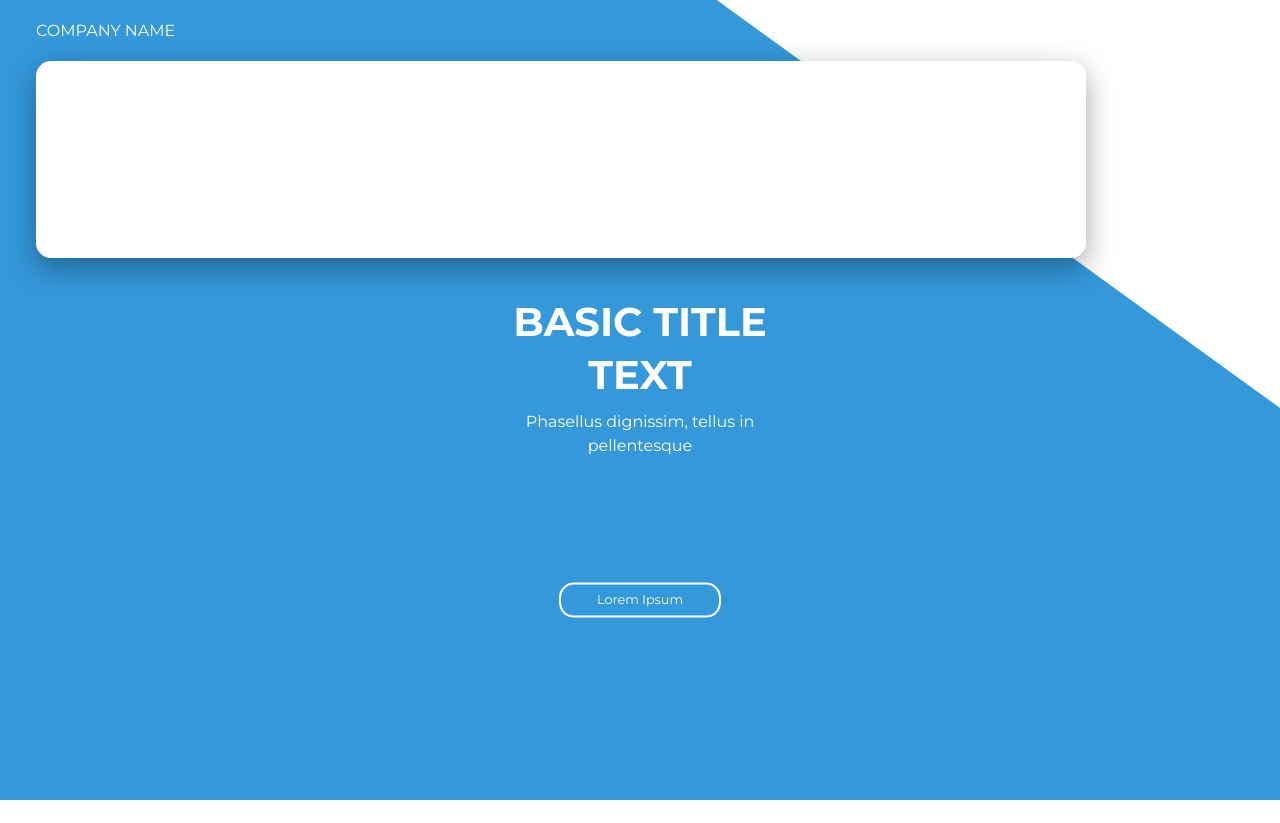
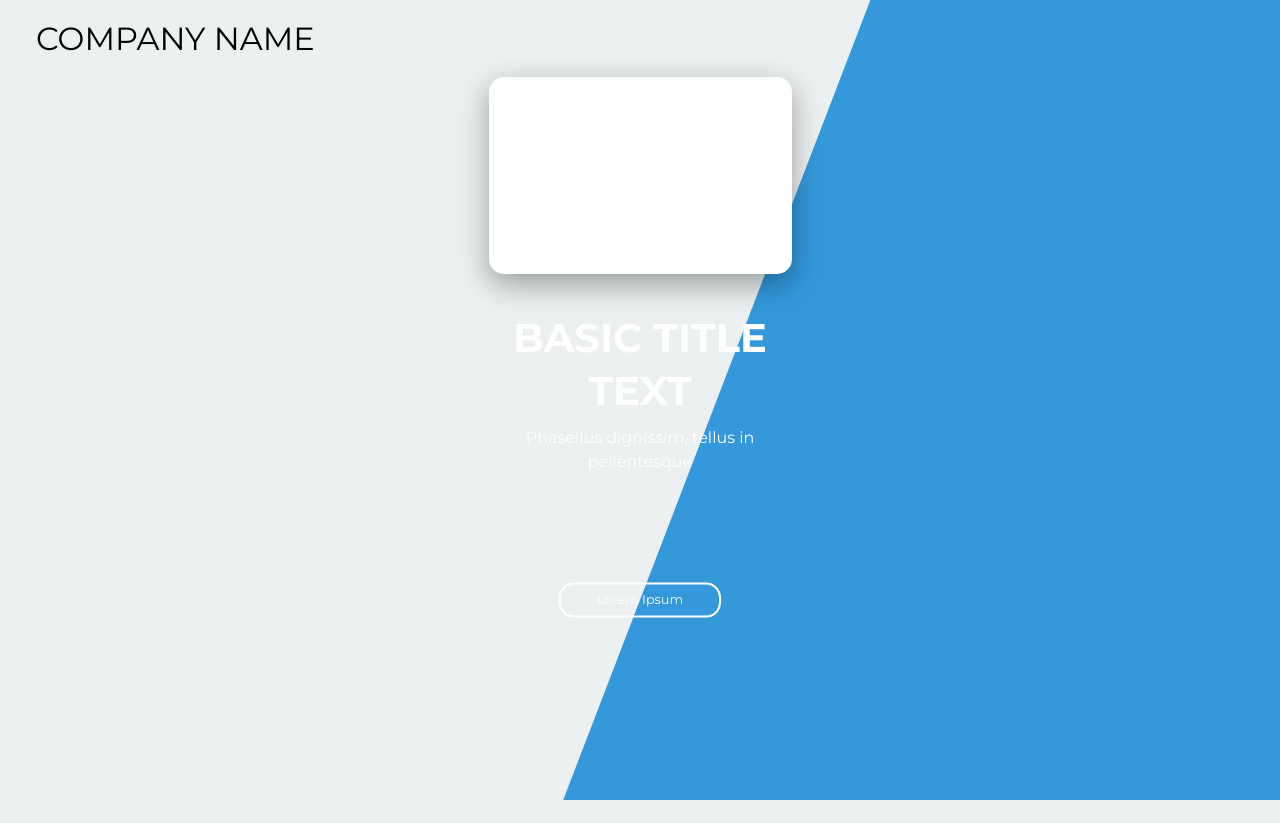
Before and after one commit to fishfriedcleef/responsive-web-design-with-SCSS, a plain HTML site: page index.html in a window 1280 px wide. After the commit the page ends 800 px from the top, so only its background shows below. Drawn offline with Linux system fonts and the light colour scheme.

Commit message:
finished for the day, desktop half done

```diff
--- a/CSS/style.scss
+++ b/CSS/style.scss
@@ -7,19 +7,27 @@ $colors: (
 
 $fontSize: (
     bigHeader: 2.5rem,
+    medHeader: 2rem,
     regHeader: 1.25rem,
     body: 1rem,
     small: 0.8rem
 );
 
 $border: 15px;
+$desktop: 800px;
 
 @function color($color-selection){
     @return map-get($colors, $color-selection );
 }
 
 @function text($text-size){
-    @return map-get($fontSize, $text-size)
+    @return map-get($fontSize, $text-size);
+}
+
+@mixin desktop {
+    @media (min-width: #{$desktop}) {
+        @content;
+    }
 }
 
 body, html {
@@ -28,6 +36,7 @@ body, html {
 
 body{
     font-family: 'Montserrat', sans-serif;
+    background-color: color(bg-color);
     .back-decor{
         clip-path: polygon(0 0, 56% 0, 100% 51%, 100% 100%, 0 100%);
         width: 100%;
@@ -35,7 +44,20 @@ body{
         background-color: color(decor-color);
         position: absolute;
         z-index: -1;
-        top: 0;
+
+        @include desktop{
+            clip-path: polygon(68% 0, 100% 0%, 100% 100%, 44% 100%);
+        }
+    }
+}
+
+.container{
+    @include desktop{
+        display: grid;
+        grid-template-columns: 50% auto;
+        grid-template-areas:
+            "options"
+            "info";
     }
 }
 
@@ -44,19 +66,28 @@ nav{
         font-size: text(redHeader);
         color: color(text-color);
         text-transform: uppercase;
-        margin-top: 23px;
-        margin-left: 36px;
+        padding: 23px 0 0 36px;
+
+        @include desktop{
+            font-size: text(medHeader);
+            color: color(alt-text)
+        }
     }
 }
 
 section.options{
     .option-box{
-        width: 82%;
+        width: 303px;
         height: 197px;
         background-color: color(text-color);
-        margin: 22px 0 0 36px;
+        margin: 22px auto 0 auto;
         border-radius: $border;
         box-shadow: 0px 10px 30px rgba(0, 0, 0, 0.349);
+
+        @include desktop{
+            grid-area: options;
+            align-self: center;
+        }
     }
 }
 
@@ -91,4 +122,10 @@ section.info-text{
         -ms-transform: translate(-50%, -50%);
         transform: translate(-50%, -50%);
     }
+
+    @include desktop{
+        grid-area: info;
+        align-self: center;
+        height: fit-content;
+    }
 }
```
Also changed, not shown: CSS/style.css, 1 other file.
